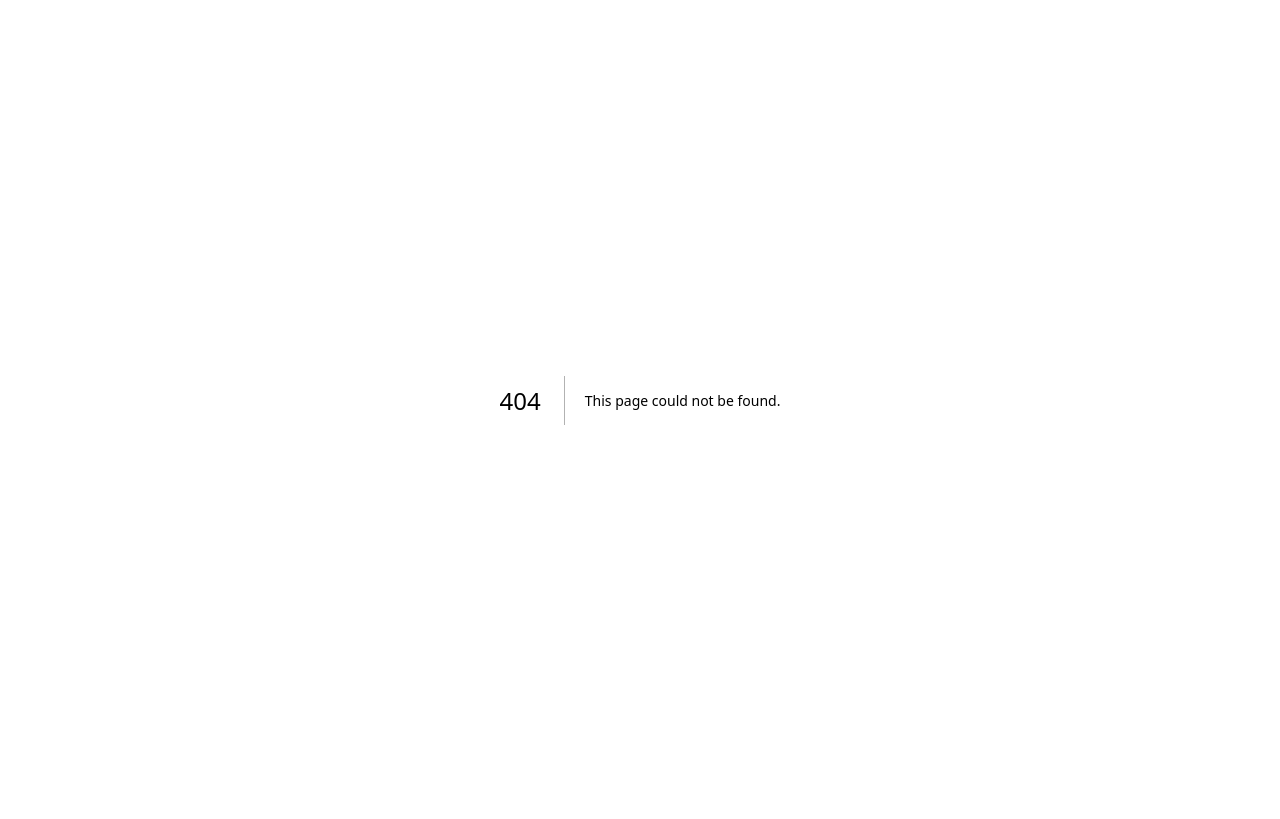
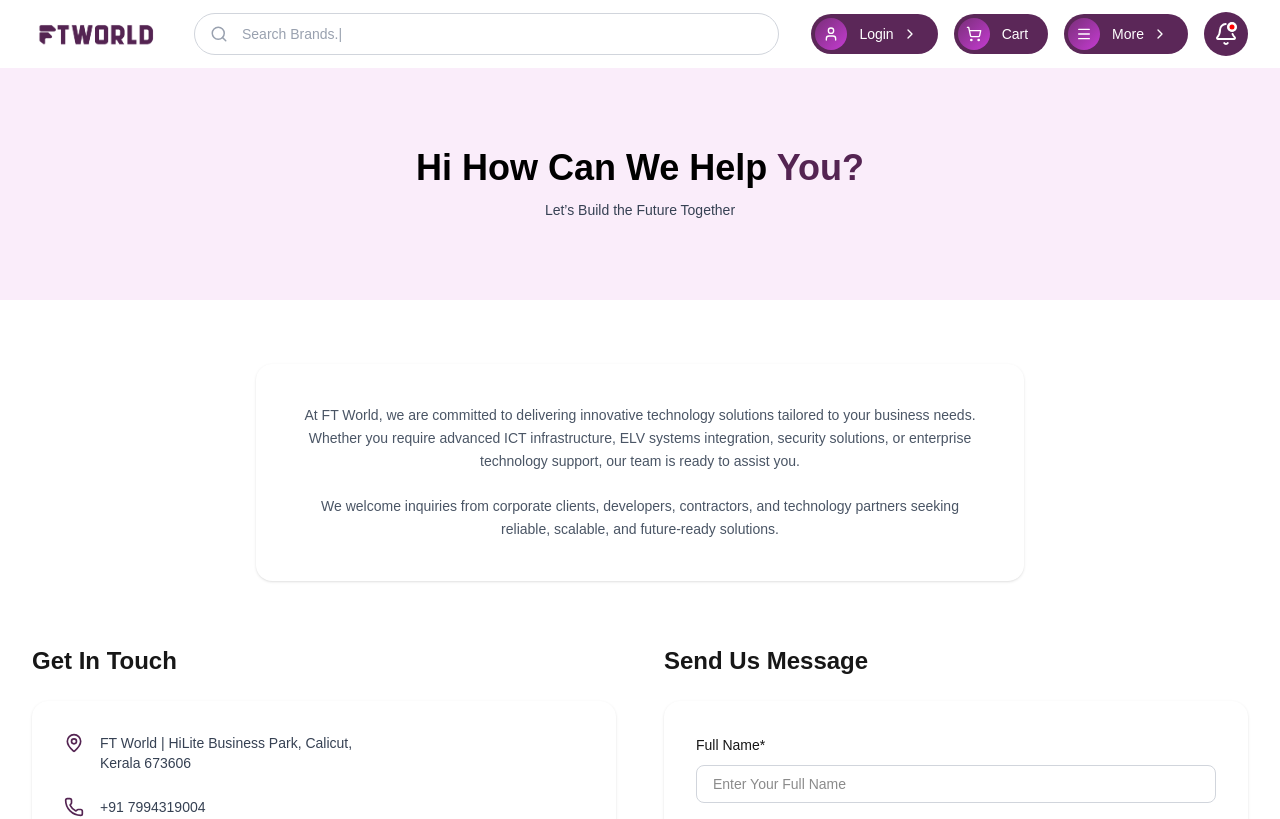
Before and after one commit to Muhammed-Anees-P/ft-world_next, a Next.js app: page /contact in a window 1280 px wide. Before the commit this address had no page. Shown: the top 819 px of the page. Built offline with nearby package versions, Linux system fonts and the light colour scheme.

Commit message:
feat(contact-page): add contact us page
- create new page component for contact information
- integrate navbar, contact page component, and footer

```diff
--- /dev/null
+++ b/app/contact/page.tsx
@@ -0,0 +1,16 @@
+import ContactPage from "@/components/contact/ContactPage";
+import Footer from "@/components/Footer";
+import Navbar from "@/components/Navbar";
+import React from "react";
+
+const Contact = () => {
+  return (
+    <main>
+      <Navbar />
+      <ContactPage />
+      <Footer />
+    </main>
+  );
+};
+
+export default Contact;
```
